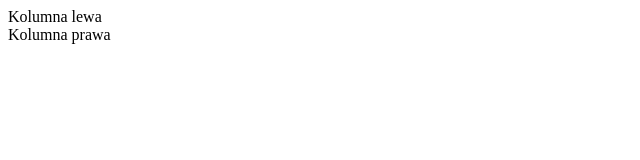
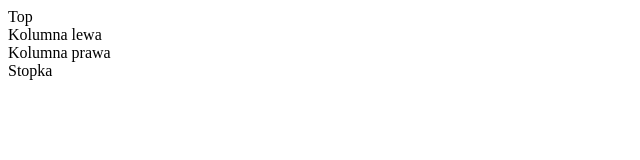
Before and after one commit to webstrokepl/nauka-git, a plain HTML site: page index.html in a window 1280 px wide. Shown: the whole page, without its empty margins (0-640 px from the left). Drawn offline with Linux system fonts and the light colour scheme.

Commit message:
Dodanie stopki i headera

```diff
--- a/index.html
+++ b/index.html
@@ -5,6 +5,9 @@
         <title>Git kurs</title>
     </head>
     <body>
+        <header>
+            Top
+        </header>
         <div class="container">
             <div class="col-left">
                 Kolumna lewa
@@ -13,6 +16,7 @@
                 Kolumna prawa
             </div>
         </div>
+        <footer>Stopka</footer>
     </body>
 
 </html>
```
